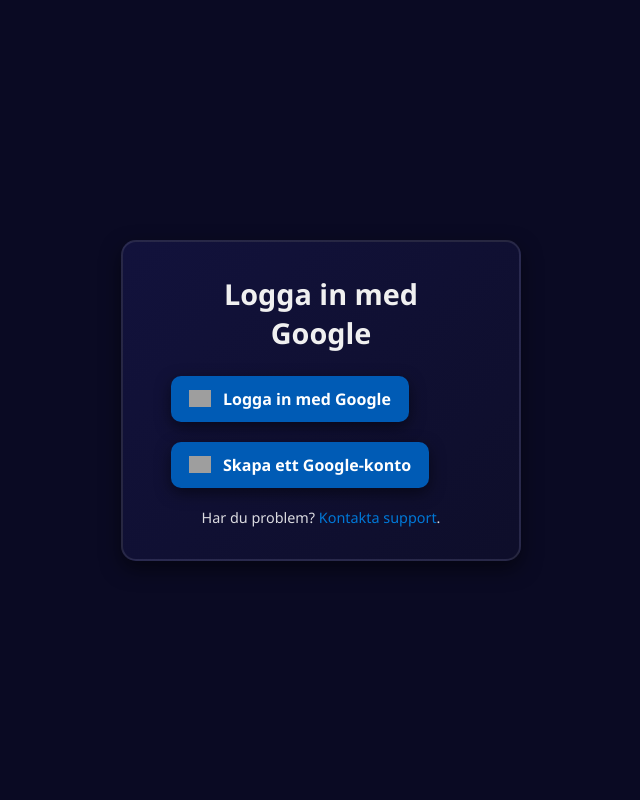
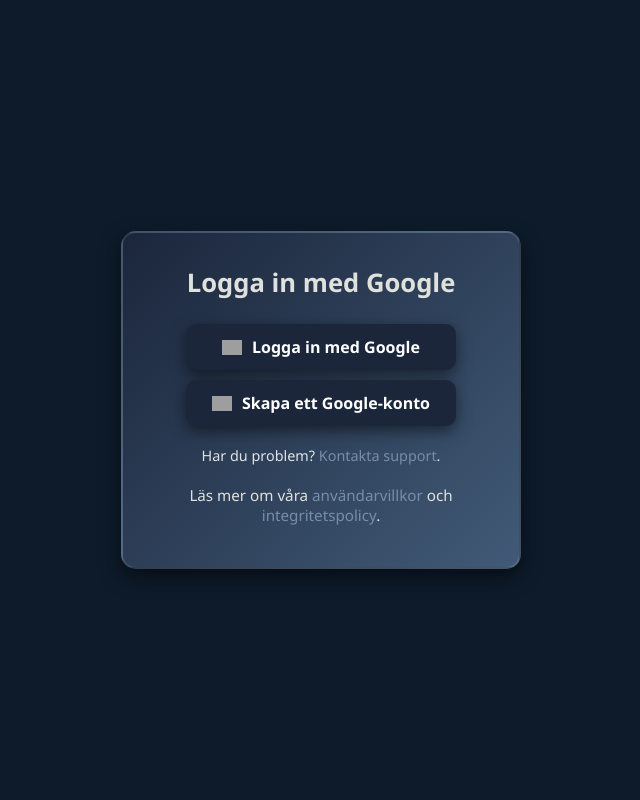
Before and after one commit to Challept/auth-webstay, a Flask app: page / in a window 1280 px wide. Shown: the whole page, without its empty margins (319-959 px from the left). Run offline with Flask 3, Linux system fonts and the light colour scheme; grey boxes are pictures that could not be loaded.

Commit message:
Update index.html

```diff
--- a/templates/index.html
+++ b/templates/index.html
@@ -6,12 +6,13 @@
   <title>Logga in med Google | Webstay Auth</title>
   <style>
     :root {
-      --background-color: #0a0a23;
-      --primary-color: #0078d7;
-      --hover-color: #005bb5;
-      --text-color: #f0f0f0;
-      --button-background: #005bb5;
-      --button-hover: #0078d7;
+      --background-color: #0d1b2a;
+      --primary-color: #1b263b;
+      --accent-color: #415a77;
+      --hover-color: #778da9;
+      --text-color: #e0e1dd;
+      --button-background: #1b263b;
+      --button-hover: #778da9;
       --google-color: #ffffff;
       --google-text: #000000;
       --shadow-color: rgba(0, 0, 0, 0.5);
@@ -37,7 +38,7 @@
 
     .container {
       text-align: center;
-      background: linear-gradient(135deg, #12123c, #0e0e2a);
+      background: linear-gradient(135deg, var(--primary-color), var(--accent-color));
       padding: 2rem 3rem;
       border-radius: 15px;
       box-shadow: 0px 8px 20px var(--shadow-color);
@@ -47,7 +48,7 @@
     }
 
     h1 {
-      font-size: 1.8rem;
+      font-size: 1.6rem;
       margin-bottom: 1.5rem;
       font-weight: 600;
       color: var(--text-color);
@@ -65,20 +66,21 @@
       cursor: pointer;
       font-size: 1rem;
       font-weight: 600;
-      margin-bottom: 20px;
+      margin: 10px auto;
       transition: transform 0.3s ease, box-shadow 0.3s ease;
       box-shadow: 0px 5px 15px var(--shadow-color);
+      width: 90%;
     }
 
     .button:hover {
       background: var(--button-hover);
-      transform: scale(1.1);
+      transform: scale(1.05);
       box-shadow: 0px 10px 20px var(--shadow-color);
     }
 
     .button img {
-      width: 22px;
-      margin-right: 12px;
+      width: 20px;
+      margin-right: 10px;
     }
 
     .footer {
@@ -88,12 +90,31 @@
     }
 
     .footer a {
-      color: var(--primary-color);
+      color: var(--hover-color);
       text-decoration: none;
       font-weight: 500;
     }
 
     .footer a:hover {
+      text-decoration: underline;
+    }
+
+    .additional-section {
+      margin-top: 20px;
+      font-size: 0.95rem;
+      color: var(--text-color);
+    }
+
+    .additional-section p {
+      margin-bottom: 10px;
+    }
+
+    .additional-section a {
+      color: var(--hover-color);
+      text-decoration: none;
+    }
+
+    .additional-section a:hover {
       text-decoration: underline;
     }
 
@@ -123,6 +144,9 @@
     <div class="footer">
       <p>Har du problem? <a href="mailto:support@webstay.se">Kontakta support</a>.</p>
     </div>
+    <div class="additional-section">
+      <p>Läs mer om våra <a href="#">användarvillkor</a> och <a href="#">integritetspolicy</a>.</p>
+    </div>
   </div>
 </body>
 </html>
```
